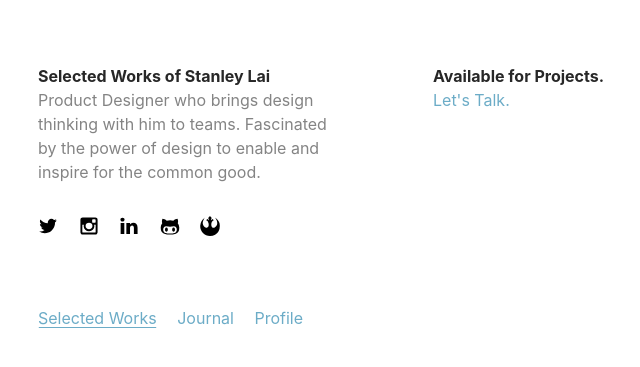
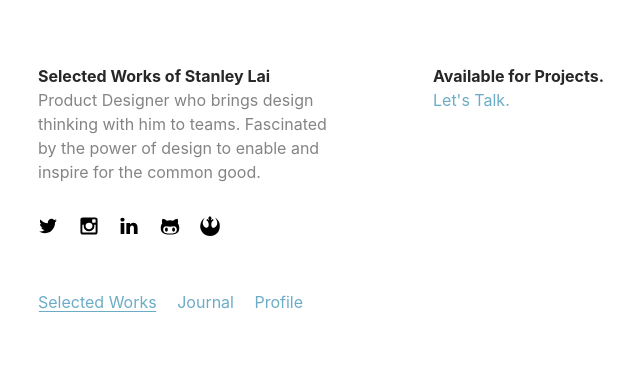
Before and after one commit to npmcdn-to-unpkg-bot/stanleylai.github.io, a Jekyll site: the page built from index.html, in a window 1280 px wide. Shown: the top 367 px of the page, without its empty margins (215-855 px from the left). Built offline with Jekyll 4.4.1, drawn with Linux system fonts in a browser that asks for light colours; nearby versions of some CDN libraries.

Commit message:
Removed excess margin for nav

```diff
--- a/_sass/_main.scss
+++ b/_sass/_main.scss
@@ -26,6 +26,8 @@
 // Nav
 // =============================================================================
 .nav {
+    margin-top: 0;
+    margin-bottom: 0;
     padding: 0;
 }
 
```
